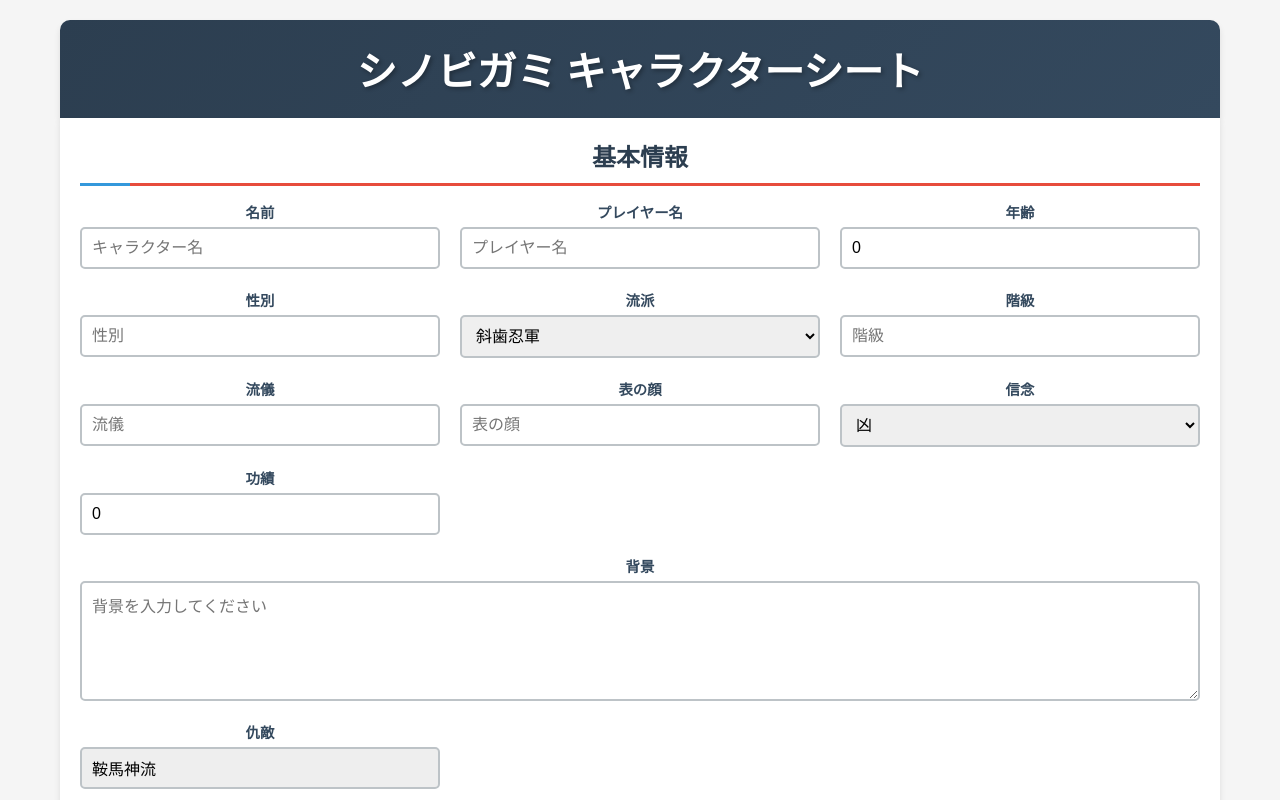
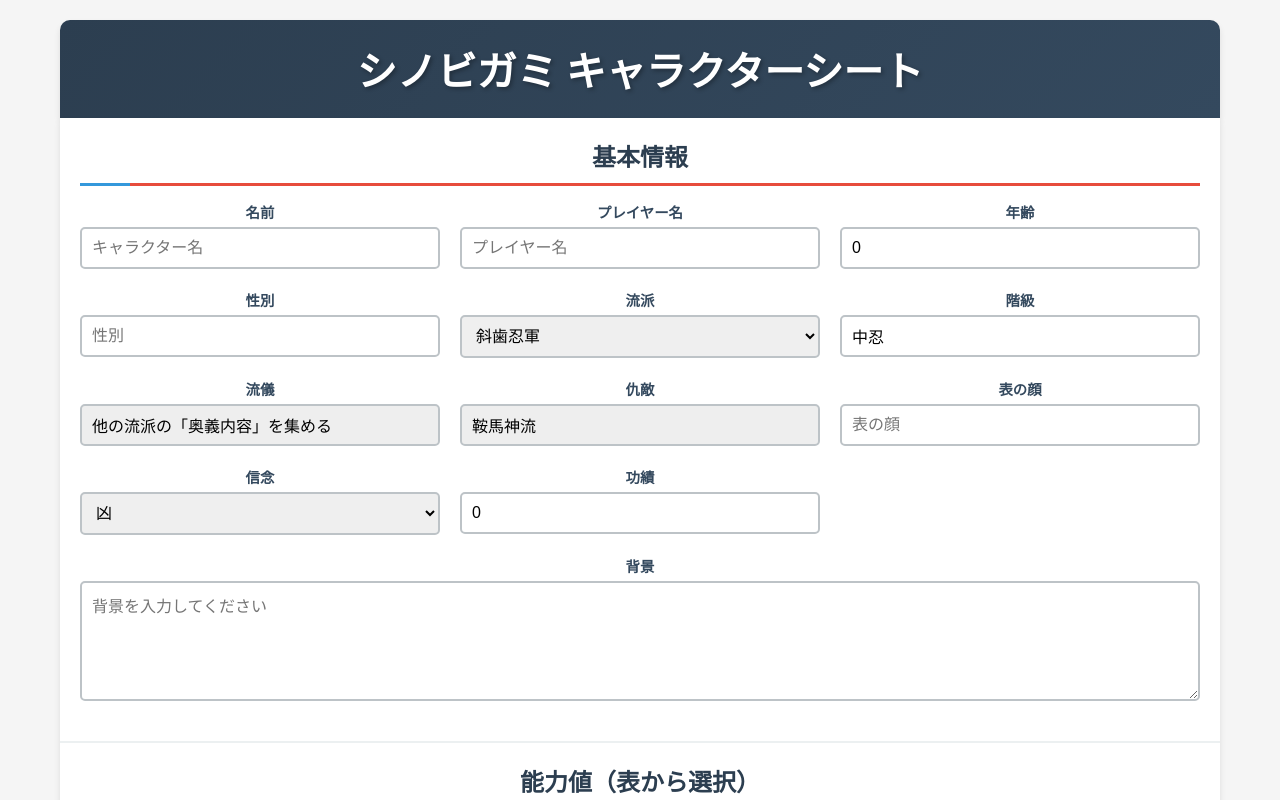
Before and after one commit to 1010kazu/shinobigami-character-sheet, a React (Create React App) app: page / in a window 1280 px wide. Shown: the top 800 px of the page. Built offline with nearby package versions, Linux system fonts and the light colour scheme.

Commit message:
流儀の隣に仇敵を配置・デザイン修正

```diff
--- a/src/components/CharacterSheet.tsx
+++ b/src/components/CharacterSheet.tsx
@@ -54,6 +54,15 @@
   '隠忍の血統': '比良坂機関',
 };
 
+const STYLE_MAP: Record<School, string> = {
+  '斜歯忍軍': '他の流派の「奥義内容」を集める',
+  '鞍馬神流': 'シノビガミの復活を阻止する',
+  'ハグレモノ': '誰にも縛られず、自分の意志で戦う',
+  '比良坂機関': '日本の国益を守る',
+  '私立御斎学園': '誰かの秘密を探す',
+  '隠忍の血統': 'シノビガミ復活に関する情報を入手する',
+};
+
 const CharacterSheet: React.FC = () => {
   const [character, setCharacter] = useState<Character>({
     name: '',
@@ -61,8 +70,8 @@
     age: 0,
     gender: '',
     school: '斜歯忍軍',
-    rank: '',
-    style: '',
+    rank: '中忍',
+    style: STYLE_MAP['斜歯忍軍'],
     publicFace: '',
     creed: '凶',
     achievement: 0,
@@ -138,12 +147,13 @@
     }
   };
 
-  // 流派選択時に仇敵を自動入力
+  // 流派選択時に仇敵と流儀を自動入力
   const handleSchoolChange = (school: School) => {
     setCharacter(prev => ({
       ...prev,
       school,
       rival: RIVAL_MAP[school],
+      style: STYLE_MAP[school],
     }));
   };
 
@@ -215,9 +225,15 @@
               <Label>流儀</Label>
               <Input
                 value={character.style}
+                readOnly
+                style={{ background: '#eee' }}
                 onChange={(e) => setCharacter(prev => ({ ...prev, style: e.target.value }))}
                 placeholder="流儀"
               />
+            </FormGroup>
+            <FormGroup>
+              <Label>仇敵</Label>
+              <Input value={character.rival} readOnly style={{ background: '#eee' }} />
             </FormGroup>
             <FormGroup>
               <Label>表の顔</Label>
@@ -257,10 +273,6 @@
                 placeholder="背景を入力してください"
                 style={{ minHeight: '120px' }}
               />
-            </FormGroup>
-            <FormGroup>
-              <Label>仇敵</Label>
-              <Input value={character.rival} readOnly style={{ background: '#eee' }} />
             </FormGroup>
           </FormGrid>
         </Section>
```
